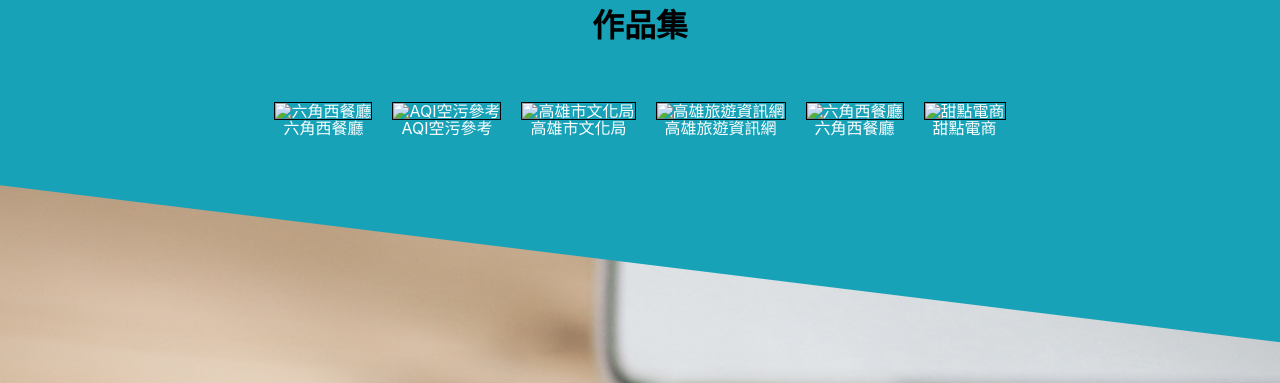
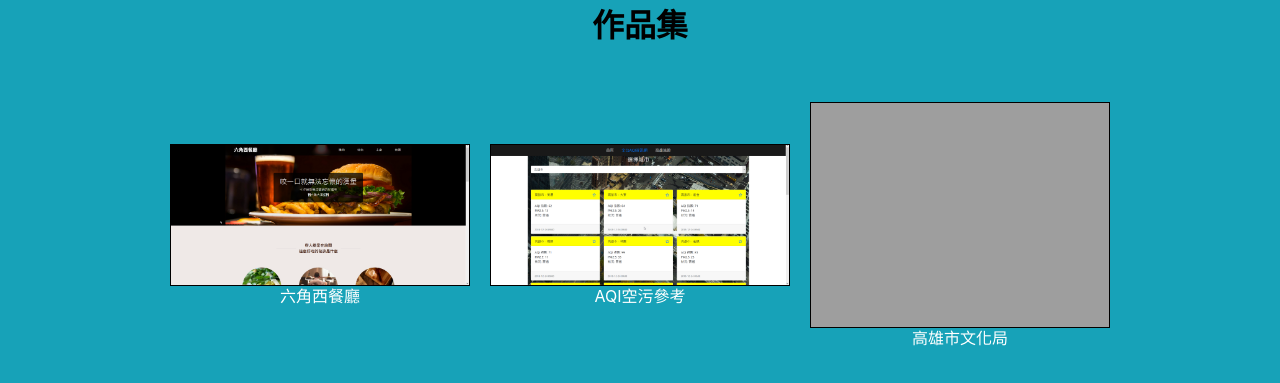
Before and after one commit to hsiangfeng/SPA-Resume, a plain HTML site: page index.html in a window 1280 px wide. Shown: the part 2775-3158 px from the top of the page. Drawn offline with Linux system fonts and the light colour scheme; the site is published under a folder, as on GitHub Pages, so addresses that start at the root find nothing.

Commit message:
Update 2019-01-21T04:18:35.614Z

```diff
--- a/index.html
+++ b/index.html
@@ -97,25 +97,24 @@
       <h3>個人簡介</h3>
       <div class="profile-bg">
         <p>歡迎您來到我的個人履歷，我是Ray。</p><br/>在學期間曾擔任過專案經理人，負責過的專案管理有以下：十二年國教、線上考照平台、部分網站等專案管理。<br/>退伍後第一份工作擔任資訊工程師，主要業務職掌是使用CMS並自行架設Server，建立屬於公司的內部網站，其中還有協助將傳統作業轉換資訊化並導入GSuite雲端以及指紋打卡系統等。<br/>離職後至第二份工作擔任前端工程師，主要負責公司形象網站，網站主要使用Bootstrap+CSS配合Thinkphp(php框架)並配合碼雲管制原始碼，後期開發轉用Sass及Gulp。
-        <div class="profile-contact"><a href="https://www.facebook.com/HsiangFeng.hf"><i class="fab fa-facebook-square"></i></a><a href="https://github.com/hsiangfeng"><i class="fab fa-github-square"></i></a>
-        </div>
+        <div class="profile-contact"><a href="https://www.facebook.com/HsiangFeng.hf"><i class="fab fa-facebook-square"></i></a><a href="https://github.com/hsiangfeng"><i class="fab fa-github-square"></i></a></div>
       </div>
     </section>
     <section id="works" class="works">
       <div class="works-group">
         <h3>作品集</h3>
         <div class="works-list container">
-          <div class="works-img"><a href="" target="_black"><img src="/images/slide/1.png" alt="六角西餐廳"/>
+          <div class="works-img"><a href="" target="_black"><img src="./images/slide/1.png" alt="六角西餐廳"/>
               <div class="Desc"></div>六角西餐廳</a></div>
-          <div class="works-img"><a href="" target="_black"><img src="/images/slide/2.png" alt="AQI空污參考"/>
+          <div class="works-img"><a href="" target="_black"><img src="./images/slide/2.png" alt="AQI空污參考"/>
               <div class="Desc"></div>AQI空污參考</a></div>
-          <div class="works-img"><a href="" target="_black"><img src="/images/slide/3.png" alt="高雄市文化局"/>
+          <div class="works-img"><a href="" target="_black"><img src="./images/slide/3.png" alt="高雄市文化局"/>
               <div class="Desc"></div>高雄市文化局</a></div>
-          <div class="works-img"><a href="" target="_black"><img src="/images/slide/4.png" alt="高雄旅遊資訊網"/>
+          <div class="works-img"><a href="" target="_black"><img src="./images/slide/4.png" alt="高雄旅遊資訊網"/>
               <div class="Desc"></div>高雄旅遊資訊網</a></div>
-          <div class="works-img"><a href="" target="_black"><img src="/images/slide/5.png" alt="六角西餐廳"/>
+          <div class="works-img"><a href="" target="_black"><img src="./images/slide/5.png" alt="六角西餐廳"/>
               <div class="Desc"></div>六角西餐廳</a></div>
-          <div class="works-img"><a href="" target="_black"><img src="/images/slide/6.png" alt="甜點電商"/>
+          <div class="works-img"><a href="" target="_black"><img src="./images/slide/6.png" alt="甜點電商"/>
               <div class="Desc"></div>甜點電商</a></div>
         </div>
       </div>
```
